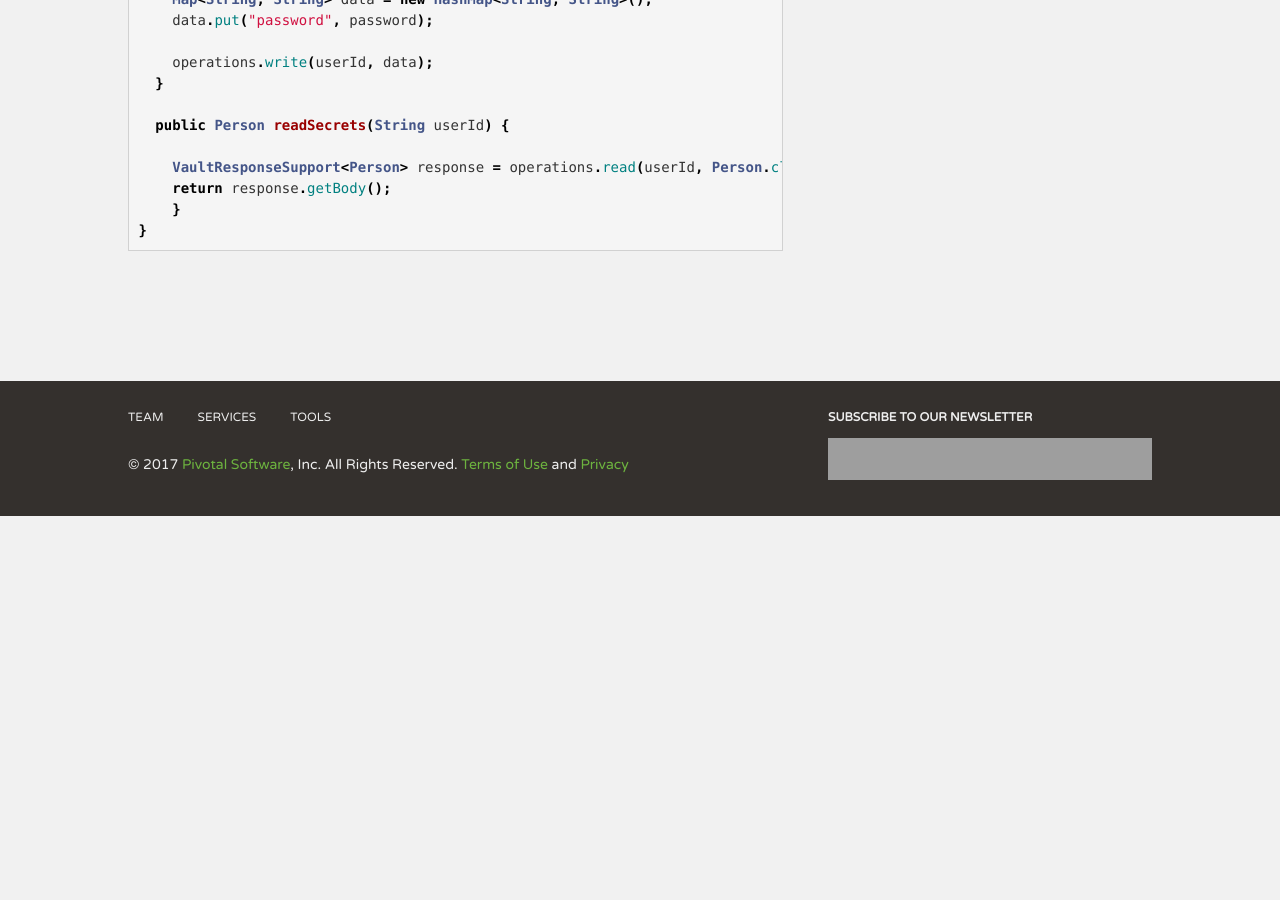
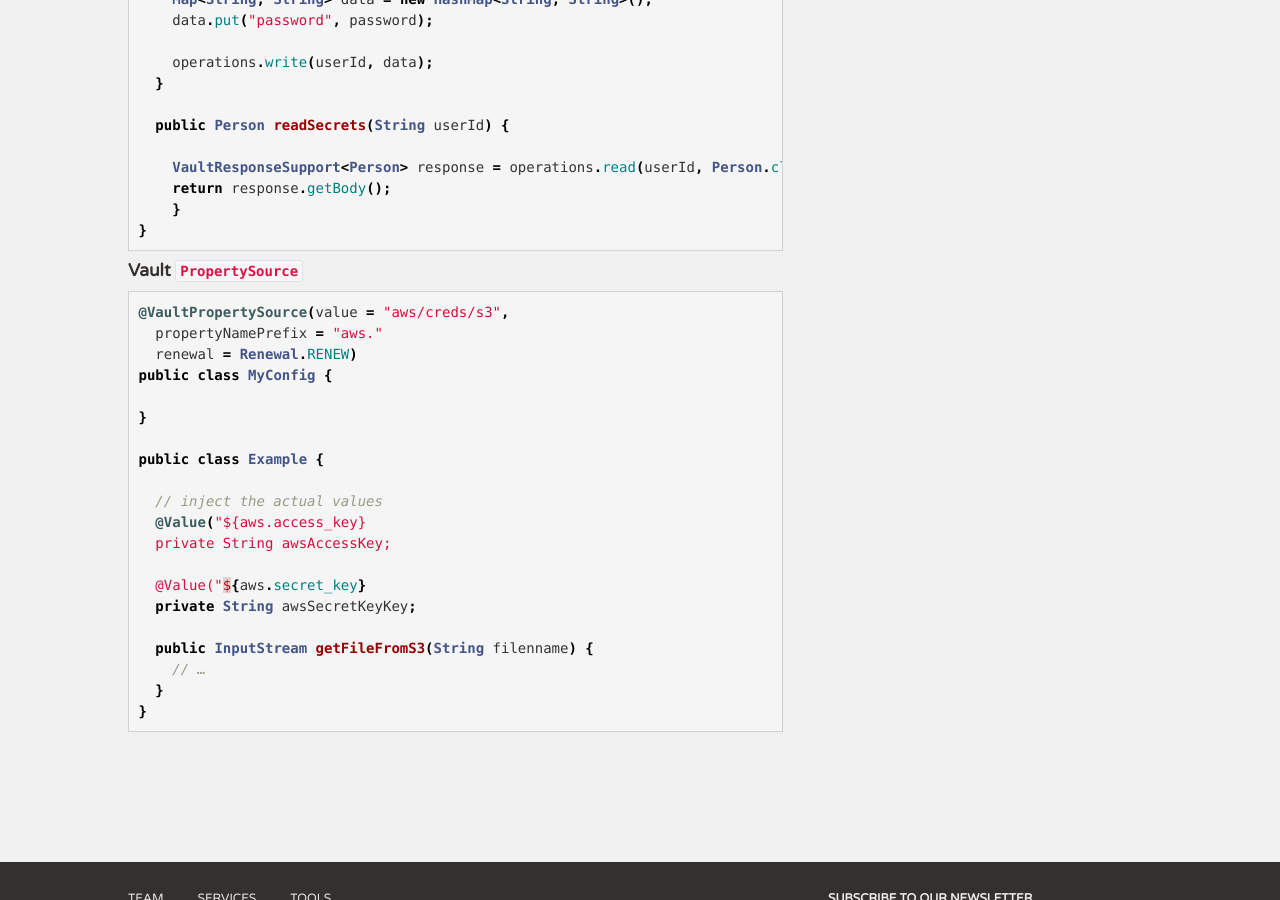
Before and after one commit to spring-projects/spring-vault, a Jekyll site: the page built from docs/index.html, in a window 1280 px wide and 900 px high, scrolled down 1603 px. Built offline with Jekyll 4.4.1, drawn with Linux system fonts in a browser that asks for light colours; before the commit the page ends 2119 px from its top, so only the background shows below that; some of the changed text lies outside the part shown; grey boxes are pictures that could not be loaded.

Commit message:
Update site.
* Update supported authentication mechanisms
* Add link to examples repo
* Add VaultPropertySource sample

See gh-60.

````diff
--- a/docs/index.html
+++ b/docs/index.html
@@ -52,7 +52,7 @@ Vault can manage static and dynamic secrets such as application data, username/p
 
 * Connection package as low-level abstraction
 * Reading, writing and deleting data from Vault with object mapping support
-* Multiple authentication mechanisms: AppId, AppRole, Client Certificates, and Cubbyhole (wrapped/stored token)
+* Multiple authentication mechanisms: AppId, AppRole, AWS EC2, Client Certificates, and Cubbyhole (wrapped/stored token)
 
 <span id="quick-start"></span>
 
@@ -104,9 +104,37 @@ public class Example {
 }
 ```
 
+#### Vault `PropertySource`
+
+```java
+@VaultPropertySource(value = "aws/creds/s3",
+  propertyNamePrefix = "aws."
+  renewal = Renewal.RENEW)
+public class MyConfig {
+
+}
+
+public class Example {
+
+  // inject the actual values
+  @Value("${aws.access_key}
+  private String awsAccessKey;
+
+  @Value("${aws.secret_key}
+  private String awsSecretKeyKey;
+
+  public InputStream getFileFromS3(String filenname) {
+    // …
+  }
+}
+```
+
 {% endcapture %}
 
 {% capture related_resources %}
+### Getting Started
+
+[Examples](https://github.com/mp911de/spring-cloud-vault-config-samples)
 
 {% endcapture %}
 
````
Also changed, not shown: docs/Gemfile.lock, 1 other file.
